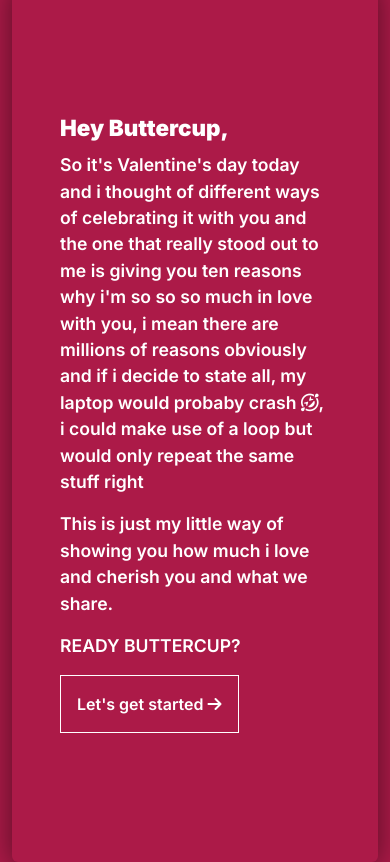
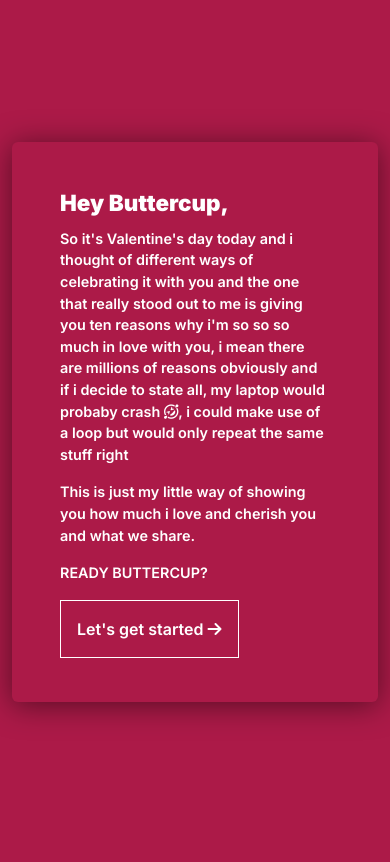
Before and after one commit to Kizito3/Buttercup, a plain HTML site: page index.html in a window 390 px wide. Drawn offline with nearby package versions, Linux system fonts and the light colour scheme.

Commit message:
font3  commit

```diff
--- a/style.css
+++ b/style.css
@@ -119,7 +119,11 @@ section.main {
         /* height: 100vh; */
         /* padding-block: 18rem; */
     }
+    .main__content p{
+        font-size: 0.9rem;
+    }
     .main__container{
-        height: 55rem;
+        /* height: 55rem; */
+        /* margin-block: 8rem; */
     }
 }
```
